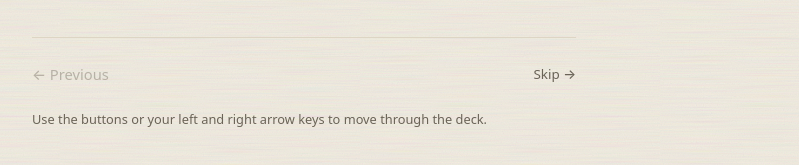
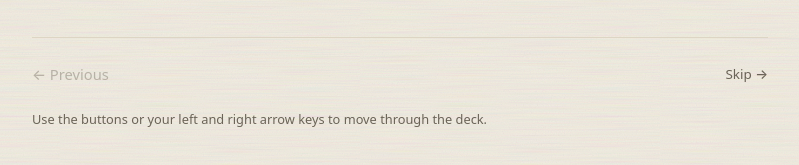
Before and after one commit to sjquant/cram, a website: page examples/http-caching-essentials.html in a window 1280 px wide. Shown: the part 575-740 px from the top of the page, 240-1039 px from the left. Drawn offline with Linux system fonts and the light colour scheme.

Commit message:
fix: align navigation with card frame

```diff
--- a/examples/http-caching-essentials.html
+++ b/examples/http-caching-essentials.html
@@ -447,7 +447,6 @@
       justify-content: space-between;
       gap: 0.75rem;
       width: 100%;
-      max-width: var(--reading-width);
       margin-top: 0;
       border-top: 1px solid var(--rule);
       padding-top: var(--s2);
```
Also changed, not shown: skills/cram/template/player.html (+0 -1 lines).
